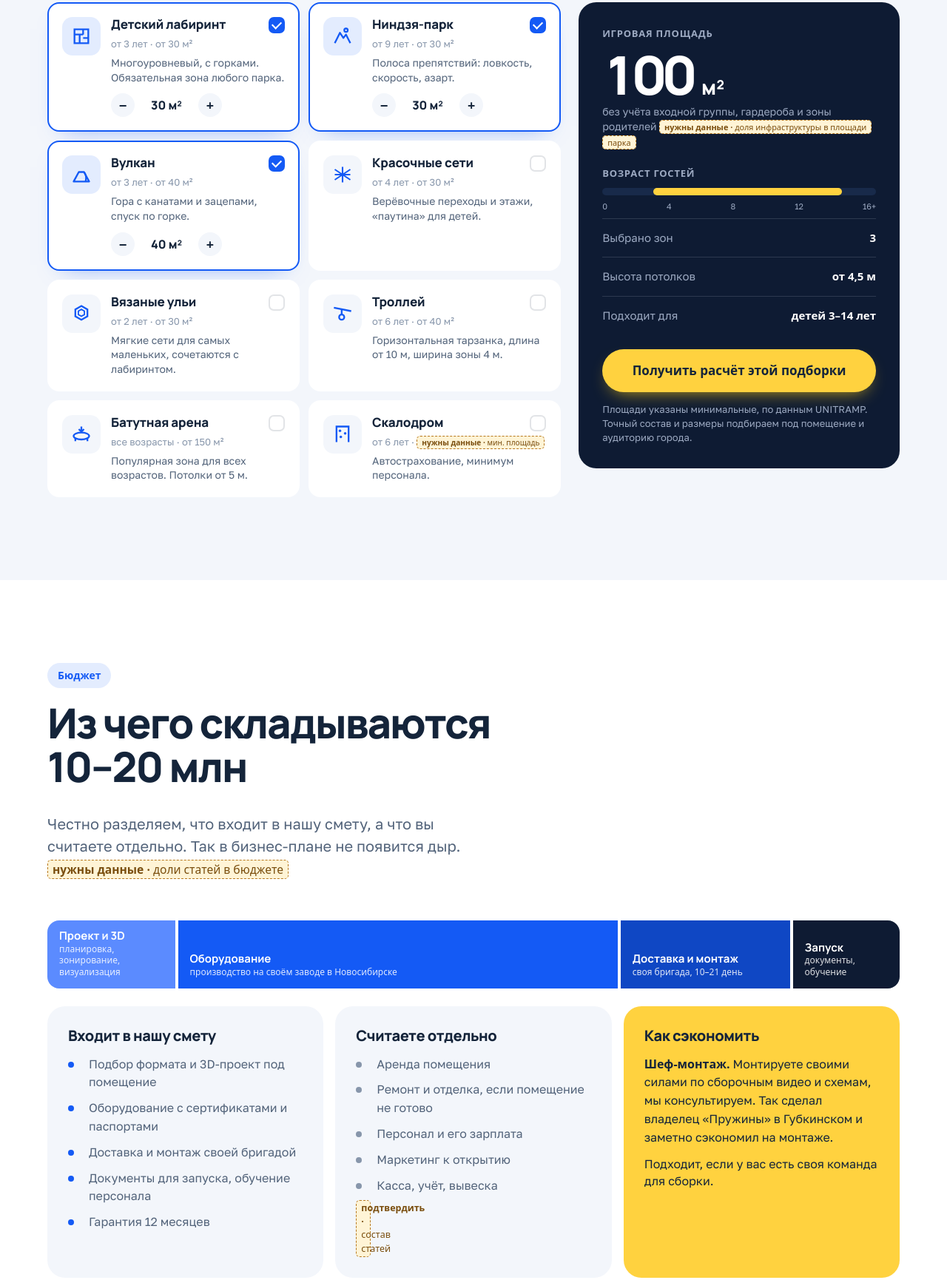
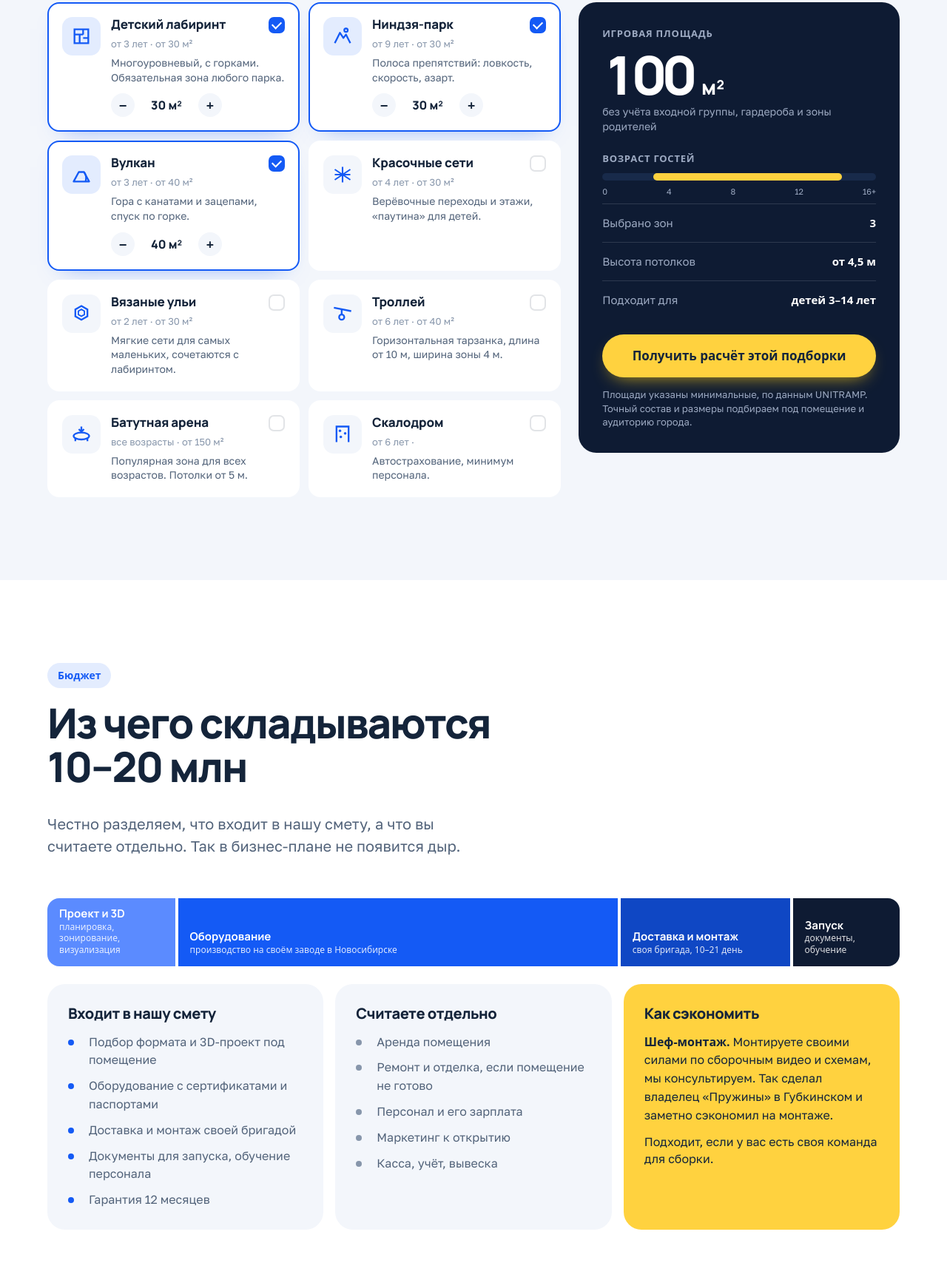
Before and after one commit to Artikroll/unitramp-investors, a plain HTML site: page index.html in a window 1280 px wide. Shown: the part 2232-3962 px from the top of the page at 74% size. Drawn offline with Linux system fonts and the light colour scheme; a web font is replaced by a local one.

Commit message:
Правки после проверки: мобильная вёрстка, резкость, пометки данных
Co-Authored-By: Claude Opus 5.5 <noreply@anthropic.com>

```diff
--- a/index.html
+++ b/index.html
@@ -8,6 +8,7 @@
 <meta name="theme-color" content="#145AF5">
 <link rel="icon" href="assets/img/logo.svg">
 <style>
+html{overflow-x:clip}
 @font-face{font-family:"Manrope";src:url(assets/fonts/Manrope-700.ttf) format("truetype");font-weight:700;font-display:swap}
 @font-face{font-family:"Manrope";src:url(assets/fonts/Manrope-800.ttf) format("truetype");font-weight:800;font-display:swap}
 @font-face{font-family:"Golos";src:url(assets/fonts/GolosText-400.ttf) format("truetype");font-weight:400;font-display:swap}
@@ -520,7 +521,7 @@ form.done .sent{opacity:1;pointer-events:auto}
       <aside class="sum" data-r>
         <div class="lbl">Игровая площадь</div>
         <div class="big"><span id="zTotal">0</span> <small>м²</small></div>
-        <div class="small" style="color:var(--on-navy-2)">без учёта входной группы, гардероба и зоны родителей <span class="gap">доля инфраструктуры в площади парка</span></div>
+        <div class="small" style="color:var(--on-navy-2)">без учёта входной группы, гардероба и зоны родителей</div>
         <div class="ages"><div class="lbl">Возраст гостей</div><div class="bar"><div class="fill" id="zAge"></div></div><div class="ticks"><span>0</span><span>4</span><span>8</span><span>12</span><span>16+</span></div></div>
         <div class="row"><span>Выбрано зон</span><b id="zCount">0</b></div>
         <div class="row"><span>Высота потолков</span><b id="zH">от 4,5 м</b></div>
@@ -537,7 +538,7 @@ form.done .sent{opacity:1;pointer-events:auto}
   <div class="wrap">
     <div class="head">
       <div class="l"><span class="chip" data-r>Бюджет</span><h2 data-r>Из чего складываются <span style="white-space:nowrap">10–20 млн</span></h2></div>
-      <p class="lead" data-r>Честно разделяем, что входит в нашу смету, а что вы считаете отдельно. Так в бизнес-плане не появится дыр. <span class="gap">доли статей в бюджете</span></p>
+      <p class="lead" data-r>Честно разделяем, что входит в нашу смету, а что вы считаете отдельно. Так в бизнес-плане не появится дыр.</p>
     </div>
     <div class="bud-bar" data-r data-bud>
       <div style="--w:1;background:#5B8BFF">Проект и 3D<small>планировка, зонирование, визуализация</small></div>
@@ -547,7 +548,7 @@ form.done .sent{opacity:1;pointer-events:auto}
     </div>
     <div class="bud-cols">
       <div class="bud-col" data-r><h3>Входит в нашу смету</h3><ul><li>Подбор формата и 3D-проект под помещение</li><li>Оборудование с сертификатами и паспортами</li><li>Доставка и монтаж своей бригадой</li><li>Документы для запуска, обучение персонала</li><li>Гарантия 12 месяцев</li></ul></div>
-      <div class="bud-col no" data-r style="transition-delay:.06s"><h3>Считаете отдельно</h3><ul><li>Аренда помещения</li><li>Ремонт и отделка, если помещение не готово</li><li>Персонал и его зарплата</li><li>Маркетинг к открытию</li><li>Касса, учёт, вывеска <span class="gap ok">состав статей</span></li></ul></div>
+      <div class="bud-col no" data-r style="transition-delay:.06s"><h3>Считаете отдельно</h3><ul><li>Аренда помещения</li><li>Ремонт и отделка, если помещение не готово</li><li>Персонал и его зарплата</li><li>Маркетинг к открытию</li><li>Касса, учёт, вывеска</li></ul></div>
       <div class="bud-col save" data-r style="transition-delay:.12s"><h3>Как сэкономить</h3><p><b>Шеф-монтаж.</b> Монтируете своими силами по сборочным видео и схемам, мы консультируем. Так сделал владелец «Пружины» в Губкинском и заметно сэкономил на монтаже.</p><p class="small" style="color:var(--ink)">Подходит, если у вас есть своя команда для сборки.</p></div>
     </div>
   </div>
@@ -635,7 +636,7 @@ form.done .sent{opacity:1;pointer-events:auto}
     <div class="m-grid">
       <div class="m-photo" data-r><img src="assets/img/hero.jpg" alt="Инструктор с детьми на полосе препятствий" loading="lazy"><span>«Орбита Семьи», Севастополь</span></div>
       <div class="m-card" data-r style="transition-delay:.06s"><div class="n">Путь 1</div><h3>Управляете сами</h3><p>Семейный бизнес, в котором вы сами отвечаете за гостей и команду.</p><ul><li>Обучаем персонал при запуске</li><li>Передаём документы и инструкции по эксплуатации</li><li>Остаёмся на связи после открытия</li></ul></div>
-      <div class="m-card b" data-r style="transition-delay:.12s"><div class="n">Путь 2</div><h3>Нанимаете управляющего</h3><p>Вы вкладываете деньги, а парком руководит опытный управляющий.</p><ul><li>Помогаем найти управляющего с опытом в индустрии <span class="gap ok">делаем ли это системно</span></li><li>Вы видите, кто будет вести ваш парк, до старта</li></ul></div>
+      <div class="m-card b" data-r style="transition-delay:.12s"><div class="n">Путь 2</div><h3>Нанимаете управляющего</h3><p>Вы вкладываете деньги, а парком руководит опытный управляющий.</p><ul><li>Помогаем найти управляющего с опытом в индустрии</li><li>Вы видите, кто будет вести ваш парк, до старта</li></ul></div>
     </div>
   </div>
 </section>
@@ -684,11 +685,10 @@ form.done .sent{opacity:1;pointer-events:auto}
     <div class="faq-l"><span class="chip" data-r>Вопросы</span><h2 data-r>Что спрашивают инвесторы</h2><p class="lead" data-r>Не нашли ответ? Напишите в WhatsApp, ответит менеджер проекта.</p></div>
     <div data-r>
       <details class="qa"><summary>Через сколько окупится парк?<i class="pm"></i></summary><div class="a"><p>Зависит от города, площади, чека и аренды. Прикиньте в калькуляторе выше, а точный расчёт под ваше помещение сделаем с учётом конкурентов и аудитории. <span class="gap">типичный срок окупаемости по нашим паркам</span></p></div></details>
-      <details class="qa"><summary>Это франшиза?<i class="pm"></i></summary><div class="a"><p>Нет, франшизу мы не продаём. Парк работает под вашим названием, без паушального взноса и роялти. Мы проектируем, производим и запускаем. <span class="gap ok">формулировка про франшизу</span></p></div></details>
+      <details class="qa"><summary>Это франшиза?<i class="pm"></i></summary><div class="a"><p>Нет, франшизу мы не продаём. Парк работает под вашим названием, без паушального взноса и роялти. Мы проектируем, производим и запускаем.</p></div></details>
       <details class="qa"><summary>Что, если в городе уже есть парки?<i class="pm"></i></summary><div class="a"><p>До проекта смотрим, какие парки уже работают в городе, и подбираем формат, которого там нет. Например, ниндзя-зону, если в городе её ещё никто не поставил.</p></div></details>
       <details class="qa"><summary>Можно начать без помещения?<i class="pm"></i></summary><div class="a"><p>Да. Пришлём чек-лист, поможем оценить варианты площадок и выполним контрольный замер выбранного помещения.</p></div></details>
       <details class="qa"><summary>Сколько длится проект?<i class="pm"></i></summary><div class="a"><p>От договора до открытия обычно 40–55 рабочих дней. Монтаж на объекте от 10 до 21 дня.</p></div></details>
-      <details class="qa"><summary>Есть рассрочка или лизинг?<i class="pm"></i></summary><div class="a"><p><span class="gap">условия рассрочки и лизинга</span></p></div></details>
       <details class="qa"><summary>Какая гарантия и документы?<i class="pm"></i></summary><div class="a"><p>Гарантия 12 месяцев. Оборудование соответствует ТР ЕАЭС 038 и ГОСТ 33807, к изделиям прилагаются паспорта и инструкции.</p></div></details>
     </div>
   </div>
@@ -775,7 +775,7 @@ var Z=[
 var zw=$('#zones');
 Z.forEach(function(z,i){
   z.v=z.m; var b=D.createElement('div'); b.className='zone'+(z.on?' on':''); b.setAttribute('data-r',''); b.style.transitionDelay=(i%2*0.05)+'s'; b.tabIndex=0; b.setAttribute('role','checkbox'); b.setAttribute('aria-checked',z.on?'true':'false');
-  b.innerHTML='<div class="zi"><svg viewBox="0 0 24 24">'+IC[z.k]+'</svg></div><div><h4>'+z.n+'<span class="chk"></span></h4><div class="meta">'+(z.a[0]<=4&&z.a[1]>=16?'все возрасты':'от '+z.a[0]+' лет')+' · '+(z.m?'от '+z.m+' м²':'<span class="gap">мин. площадь</span>')+'</div><div class="desc">'+z.d+'</div>'+(z.m?'<div class="step"><button type="button" data-d="-1" aria-label="Меньше">−</button><span>'+z.v+' м²</span><button type="button" data-d="1" aria-label="Больше">+</button></div>':'')+'</div>';
+  b.innerHTML='<div class="zi"><svg viewBox="0 0 24 24">'+IC[z.k]+'</svg></div><div><h4>'+z.n+'<span class="chk"></span></h4><div class="meta">'+(z.a[0]<=4&&z.a[1]>=16?'все возрасты':'от '+z.a[0]+' лет')+' · '+(z.m?'от '+z.m+' м²':'')+'</div><div class="desc">'+z.d+'</div>'+(z.m?'<div class="step"><button type="button" data-d="-1" aria-label="Меньше">−</button><span>'+z.v+' м²</span><button type="button" data-d="1" aria-label="Больше">+</button></div>':'')+'</div>';
   b.addEventListener('click',function(e){
     var d=e.target.closest('[data-d]');
     if(d){e.stopPropagation(); z.v=Math.max(z.m,z.v+(+d.dataset.d)*(z.m>=100?25:10)); $('.step span',b).textContent=z.v+' м²'; calcZ(); return}
```
